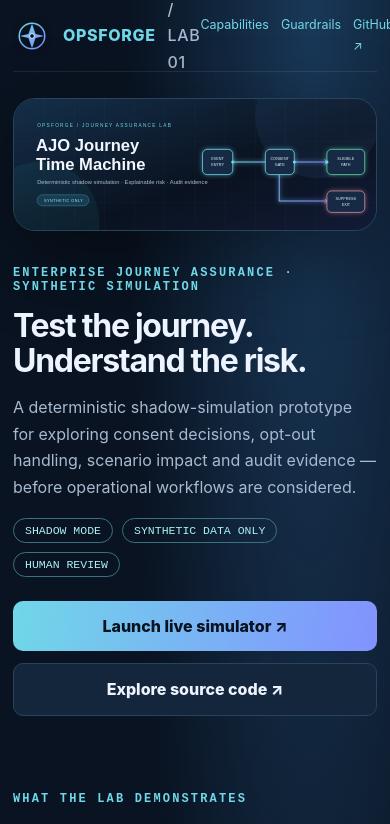
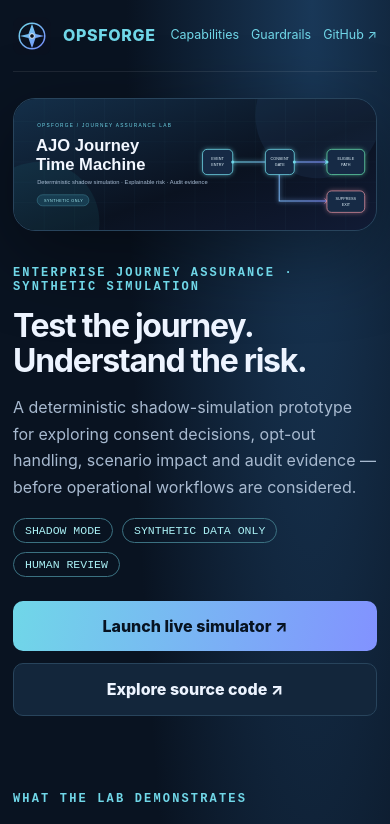
Before and after one commit to sghatge/ajo-journey-time-machine, a plain HTML site: page docs/index.html in a window 390 px wide. Shown: the top 824 px of the page. Drawn offline with Linux system fonts and the light colour scheme.

Commit message:
Remove LAB 01 label from mobile header

```diff
--- a/docs/index.html
+++ b/docs/index.html
@@ -12,7 +12,7 @@
 </style>
 </head>
 <body><div class="wrap">
-<header class="nav"><a class="brand" href="./"><img src="assets/opsforge-mark.svg" alt="">OPSFORGE <span style="color:var(--muted);font-weight:500">/ LAB 01</span></a><nav class="navlinks"><a href="#capabilities">Capabilities</a><a href="#guardrails">Guardrails</a><a href="https://github.com/sghatge/ajo-journey-time-machine">GitHub ↗</a></nav></header>
+<header class="nav"><a class="brand" href="./"><img src="assets/opsforge-mark.svg" alt="">OPSFORGE</a><nav class="navlinks"><a href="#capabilities">Capabilities</a><a href="#guardrails">Guardrails</a><a href="https://github.com/sghatge/ajo-journey-time-machine">GitHub ↗</a></nav></header>
 <main><section class="hero"><img src="assets/hero-banner.svg" alt="OPSFORGE AJO Journey Time Machine — journey event, consent, eligible and suppression flow"><div class="eyebrow" style="margin-top:28px">Enterprise journey assurance · Synthetic simulation</div><h1>Test the journey.<br>Understand the risk.</h1><p class="intro">A deterministic shadow-simulation prototype for exploring consent decisions, opt-out handling, scenario impact and audit evidence — before operational workflows are considered.</p><div class="pills"><span class="pill">SHADOW MODE</span><span class="pill">SYNTHETIC DATA ONLY</span><span class="pill">HUMAN REVIEW</span></div><div class="actions"><a class="btn" href="https://ajo-journey-time-machine.streamlit.app/">Launch live simulator ↗</a><a class="btn secondary" href="https://github.com/sghatge/ajo-journey-time-machine">Explore source code ↗</a></div></section>
 <section id="capabilities"><div class="eyebrow">What the lab demonstrates</div><h2>Assurance capabilities</h2><div class="grid">
 <article class="card"><img src="assets/icon-flow.svg" alt=""><h3>Journey flow</h3><p>Inspect the simplified event-entry, consent-gate, eligible and suppression paths.</p></article>
```
